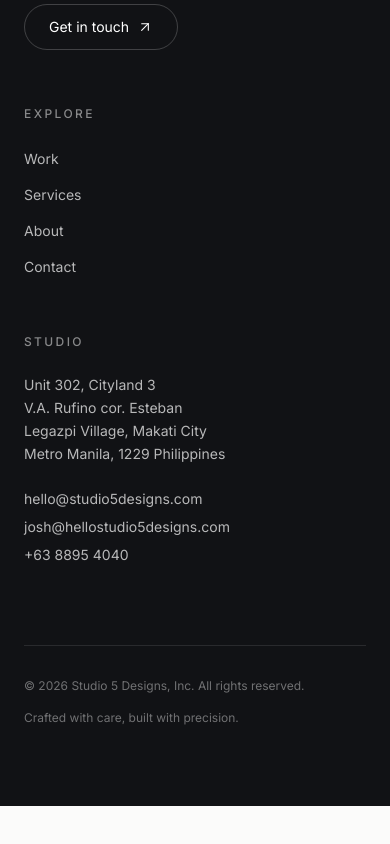
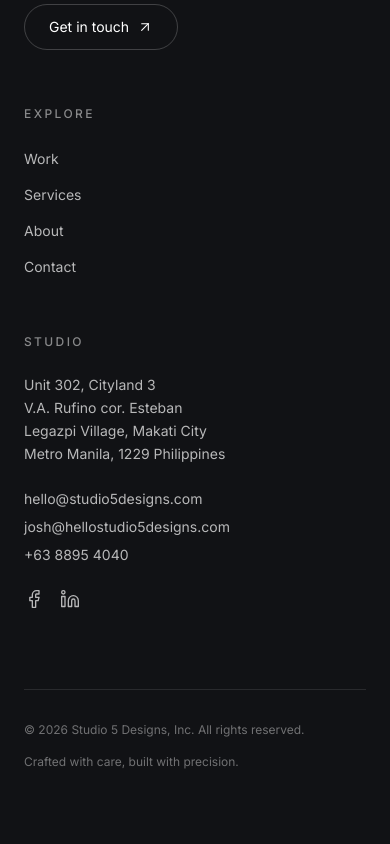
Before and after one commit to imjoshkiddingg/Studio-5-Designs, a Next.js app: page /work/bpi-building-a-better-philippines in a window 390 px wide. Shown: the part 5783-6627 px from the top of the page. Before the commit the page ends 6589 px from the top, so only its background shows below. Built offline with nearby package versions, Linux system fonts and the light colour scheme; no server answers; a web font is replaced by a local one.

Commit message:
Tighten homepage spacing, add footer social links, dedup case study awards, slow hamburger menu delay

```diff
--- a/src/app/work/[slug]/page.tsx
+++ b/src/app/work/[slug]/page.tsx
@@ -343,30 +343,6 @@ function CaseStudyView({ data }: { data: CaseStudy }) {
         </div>
       </div>
 
-      {/* ── Awards ───────────────────────────────────────────────── */}
-      {data.awards.length > 0 && (
-        <div className="border-b border-line py-16 md:py-20">
-          <div className="container-editorial">
-            <Reveal>
-              <p className="eyebrow">Awards & Recognition</p>
-            </Reveal>
-            <ul className="mt-8 space-y-4">
-              {data.awards.map((award, i) => (
-                <Reveal as="li" key={award} delay={i * 0.05}>
-                  <div className="flex items-start gap-4 border-b border-line pb-4 last:border-0">
-                    <Award
-                      className="mt-0.5 h-5 w-5 shrink-0 text-accent"
-                      strokeWidth={1.5}
-                    />
-                    <p className="text-ink">{award}</p>
-                  </div>
-                </Reveal>
-              ))}
-            </ul>
-          </div>
-        </div>
-      )}
-
       {/* ── Client quote ─────────────────────────────────────────── */}
       {data.quote && (
         <div className="border-b border-line bg-ink-deep py-20 text-canvas md:py-28">
--- a/src/components/About.tsx
+++ b/src/components/About.tsx
@@ -2,7 +2,7 @@ import { Reveal } from "./Reveal";
 
 export function About() {
   return (
-    <section id="about" className="border-t border-line py-24 md:py-32">
+    <section id="about" className="border-t border-line py-16 md:py-24">
       <div className="container-editorial grid gap-12 md:grid-cols-12">
         <div className="md:col-span-4">
           <Reveal>
--- a/src/components/CaseStudyPreviews.tsx
+++ b/src/components/CaseStudyPreviews.tsx
@@ -17,7 +17,7 @@ export function CaseStudyPreviews() {
   if (!featured) return null;
 
   return (
-    <section className="border-t border-line py-24 md:py-32">
+    <section className="border-t border-line py-16 md:py-24">
       <div className="container-editorial">
         {/* Section header */}
         <div className="flex flex-wrap items-end justify-between gap-6">
--- a/src/components/Footer.tsx
+++ b/src/components/Footer.tsx
@@ -1,5 +1,5 @@
 import Link from "next/link";
-import { ArrowUpRight } from "lucide-react";
+import { ArrowUpRight, Facebook, Linkedin } from "lucide-react";
 import { navLinks, siteConfig } from "@/lib/site";
 
 export function Footer() {
@@ -75,6 +75,26 @@ export function Footer() {
                 {siteConfig.phone}
               </a>
             </div>
+            <div className="mt-6 flex items-center gap-4">
+              <a
+                href="https://www.facebook.com/studio5designs/"
+                target="_blank"
+                rel="noopener noreferrer"
+                aria-label="Facebook"
+                className="text-white/70 transition-colors hover:text-white"
+              >
+                <Facebook className="h-5 w-5" strokeWidth={1.6} />
+              </a>
+              <a
+                href="https://www.linkedin.com/company/studio-5-designs-inc/"
+                target="_blank"
+                rel="noopener noreferrer"
+                aria-label="LinkedIn"
+                className="text-white/70 transition-colors hover:text-white"
+              >
+                <Linkedin className="h-5 w-5" strokeWidth={1.6} />
+              </a>
+            </div>
           </div>
         </div>
 
--- a/src/components/Hero.tsx
+++ b/src/components/Hero.tsx
@@ -24,7 +24,7 @@ export function Hero() {
         <div className="absolute inset-0 bg-gradient-to-r from-ink-deep/85 via-ink-deep/65 to-ink-deep/40" />
       </div>
 
-      <div className="container-editorial relative pb-20 pt-16 md:pb-32 md:pt-24">
+      <div className="container-editorial relative pb-16 pt-16 md:pb-24 md:pt-24">
         <h1 className="max-w-5xl font-serif text-display-xl text-canvas">
           {["Designed to last.", "Built to matter."].map((line, i) => (
             <span key={line} className="block overflow-hidden pb-[0.12em]">
--- a/src/components/Navbar.tsx
+++ b/src/components/Navbar.tsx
@@ -33,7 +33,7 @@ export function Navbar() {
       router.push(href);
       setDrawerOpen(false);
       setPendingHref(null);
-    }, 280);
+    }, 320);
   }
 
   const results = useMemo(() => searchSite(query), [query]);
--- a/src/components/Partners.tsx
+++ b/src/components/Partners.tsx
@@ -4,7 +4,7 @@ import { Reveal } from "./Reveal";
 
 export function Partners() {
   return (
-    <section className="border-t border-line py-24 md:py-32">
+    <section className="border-t border-line py-16 md:py-24">
       <div className="container-editorial">
         <div className="grid gap-10 md:grid-cols-12 md:items-end">
           <div className="md:col-span-7">
--- a/src/components/Pillars.tsx
+++ b/src/components/Pillars.tsx
@@ -4,7 +4,7 @@ import { PillarCard } from "./PillarCard";
 
 export function Pillars() {
   return (
-    <section className="border-t border-line bg-ink-deep py-24 text-canvas md:py-32">
+    <section className="border-t border-line bg-ink-deep py-16 text-canvas md:py-24">
       <div className="container-editorial">
         <Reveal>
           <p className="eyebrow text-white/50">Strategic Pillars</p>
--- a/src/components/Services.tsx
+++ b/src/components/Services.tsx
@@ -13,7 +13,7 @@ export function Services() {
   const current = services[active] ?? services[0];
 
   return (
-    <section id="services" className="border-t border-line py-24 md:py-32">
+    <section id="services" className="border-t border-line py-16 md:py-24">
       <div className="container-editorial">
         <p className="eyebrow">Core Practice Areas</p>
         <h2 className="mt-5 max-w-2xl font-serif text-display-md text-ink">
--- a/src/components/Testimonials.tsx
+++ b/src/components/Testimonials.tsx
@@ -7,7 +7,7 @@ export function Testimonials() {
   if (!testimonials.length) return null;
 
   return (
-    <section className="border-t border-line py-24 md:py-32">
+    <section className="border-t border-line py-16 md:py-24">
       <div className="container-editorial">
         <Reveal>
           <p className="eyebrow">In Their Words</p>
```
